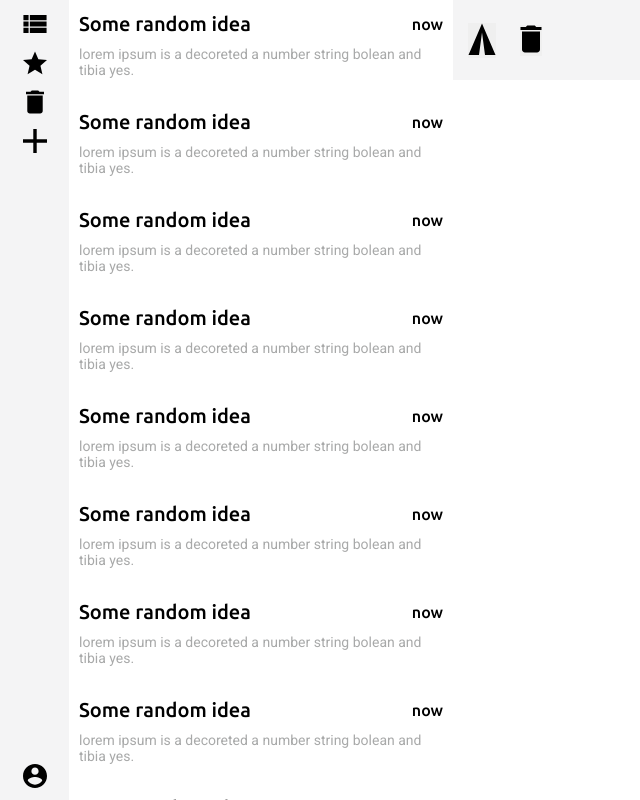
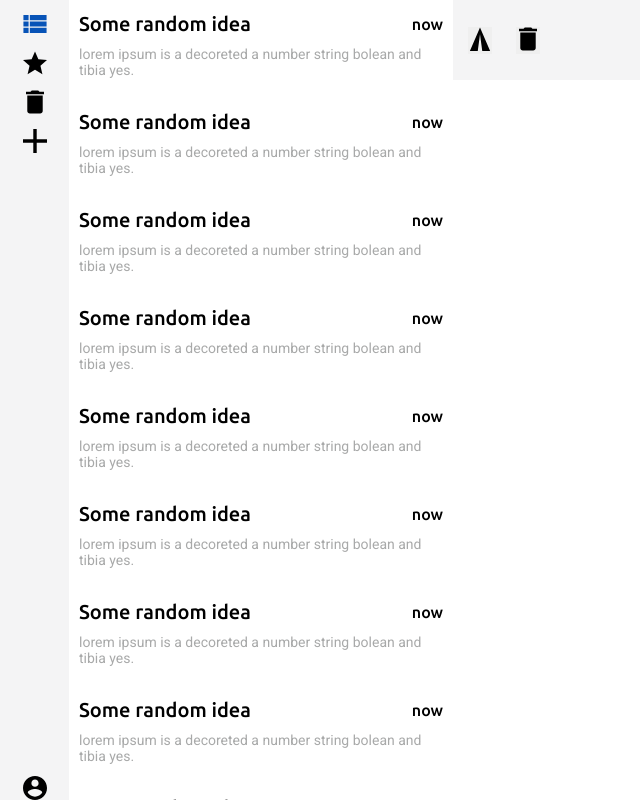
Before and after one commit to HallexCosta/easy-notes-web, a React (Create React App) app: page / in a window 1280 px wide. Shown: the whole page, without its empty margins (0-640 px from the left). Built offline with nearby package versions, Linux system fonts and the light colour scheme.

Commit message:
chore(pages): use new components icons in HomePage

```diff
--- a/src/assets/styles/home.css
+++ b/src/assets/styles/home.css
@@ -7,10 +7,6 @@ nav {
   width: 100%;
   height: 1px;
   opacity: .8;
-}
-
-.button-selected {
-  color: #0753B7;
 }
 
 .container {
--- a/src/pages/Home.tsx
+++ b/src/pages/Home.tsx
@@ -1,9 +1,12 @@
-import ViewListIcon from '../assets/icons/view-list-icon.svg'
-import StarIcon from '../assets/icons/star-icon.svg'
-import TrashIcon from '../assets/icons/trash-icon.svg'
-import AddIcon from '../assets/icons/add-icon.svg'
-import CirclePeopleIcon from '../assets/icons/circle-people-icon.svg'
-import SendIcon from '../assets/icons/send-icon.svg'
+import { useState } from 'react'
+
+import ViewListIcon from '../components/icons/viewListIcon'
+import DeleteNoteIcon from '../components/icons/deleteNoteIcon'
+import AddNoteIcon from '../components/icons/addNoteIcon'
+import FavoriteNoteIcon from '../components/icons/favoriteNoteIcon'
+
+import CirclePeopleIcon from '../components/icons/circlePeopleIcon'
+import SendIcon from '../components/icons/sendIcon'
 
 import '../assets/styles/home.css'
 
@@ -13,56 +16,80 @@ type NoteCardParams = {
   description: string
 }
 
+interface MenuButton extends React.ButtonHTMLAttributes<HTMLButtonElement> {
+  selected: boolean
+}
+
+type PrincipalMenuButton = {
+  name: string
+  selected: boolean
+  renderIcon: React.FC<MenuButton>
+}
+
 export default function Home() {
-  const principalMenuButtons = [
+  const [selectedButton, setSelelectedButton] = useState<string>()
+
+  const [principalMenuButtons, setPrincipalMenuButtons]  = useState<PrincipalMenuButton[]>([
     {
-      name: 'ViewListIcon',
-      MenuButton: () => (
-        <button>
-          <img src={ViewListIcon} />
+      name: 'ListNotes',
+      selected: true,
+      renderIcon: ({ selected, ...props }) => (
+        <button {...props} className={selected ? 'button-selected' : ''}>
+          <ViewListIcon
+            fill={selected ? '#0753B7' : ''}
+          />
         </button>
       ),
     },
     {
-      name: 'StarIcon',
-      MenuButton: () => (
-        <button>
-          <img src={StarIcon} />
+      name: 'FavoriteNote',
+      selected: false,
+      renderIcon: ({ selected, ...props }) => (
+        <button {...props} className={selected ? 'button-selected' : ''}>
+          <FavoriteNoteIcon
+            fill={selected ? '#0753B7' : ''}
+          />
         </button>
       ),
     },
     {
-      name: 'TrashIcon',
-      MenuButton: () => (
-        <button>
-          <img src={TrashIcon} />
+      name: 'DeleteNote',
+      selected: false,
+      renderIcon: ({ selected, ...props }) => (
+        <button {...props} className={selected ? 'button-selected' : ''}>
+          <DeleteNoteIcon
+            fill={selected ? '#0753B7' : ''}
+          />
         </button>
       ),
     },
     {
-      name: 'AddIcon',
-      MenuButton: () => (
-        <button>
-          <img src={AddIcon} />
+      name: 'AddNote',
+      selected: false,
+      renderIcon: ({ selected, ...props }) => (
+        <button {...props} className={selected ? 'selected' : ''}>
+          <AddNoteIcon
+            fill={selected ? '#0753B7' : ''}
+          />
         </button>
       ),
     }
-  ]
+  ])
 
   const noteDetailButton = [
     {
       name: 'Send',
-      Button: () => (
+      renderIcon: () => (
         <button>
-          <img src={SendIcon} />
+          <SendIcon />
         </button>
       )
     },
     {
-      name: 'Trash',
-      Button: () => (
+      name: 'DeleteNote',
+      renderIcon: () => (
         <button>
-          <img src={TrashIcon} />
+          <DeleteNoteIcon />
         </button>
       )
     }
@@ -82,16 +109,33 @@ export default function Home() {
     </div>
   )
 
+  function handleChangeButtonColor(buttonName: string) {
+    console.log('clicked', buttonName)
+    principalMenuButtons.map(menuButton => {
+      if (menuButton.name === buttonName) {
+        menuButton.selected = true
+        return menuButton
+      }
+
+      menuButton.selected = false
+      return menuButton
+    })
+    setSelelectedButton(buttonName)
+  }
+
   return (
       <div className="container">
         <nav>
           <div>
           {principalMenuButtons.map(
-              ({ name, MenuButton }) => <MenuButton key={name} />
+              ({ name, selected, renderIcon }) => renderIcon({
+                onClick: handleChangeButtonColor.bind(null, name),
+                selected
+              })
            )}
           </div>
 
-          <img src={CirclePeopleIcon} />
+          <CirclePeopleIcon />
         </nav>
 
         <section className="notes-container">
@@ -113,7 +157,7 @@ export default function Home() {
         <section className="note-detail">
           <nav>
             {noteDetailButton.map(
-              ({name, Button}) => <Button key={name} />
+              ({name, renderIcon}) => renderIcon()
             )}
           </nav>
 
```
